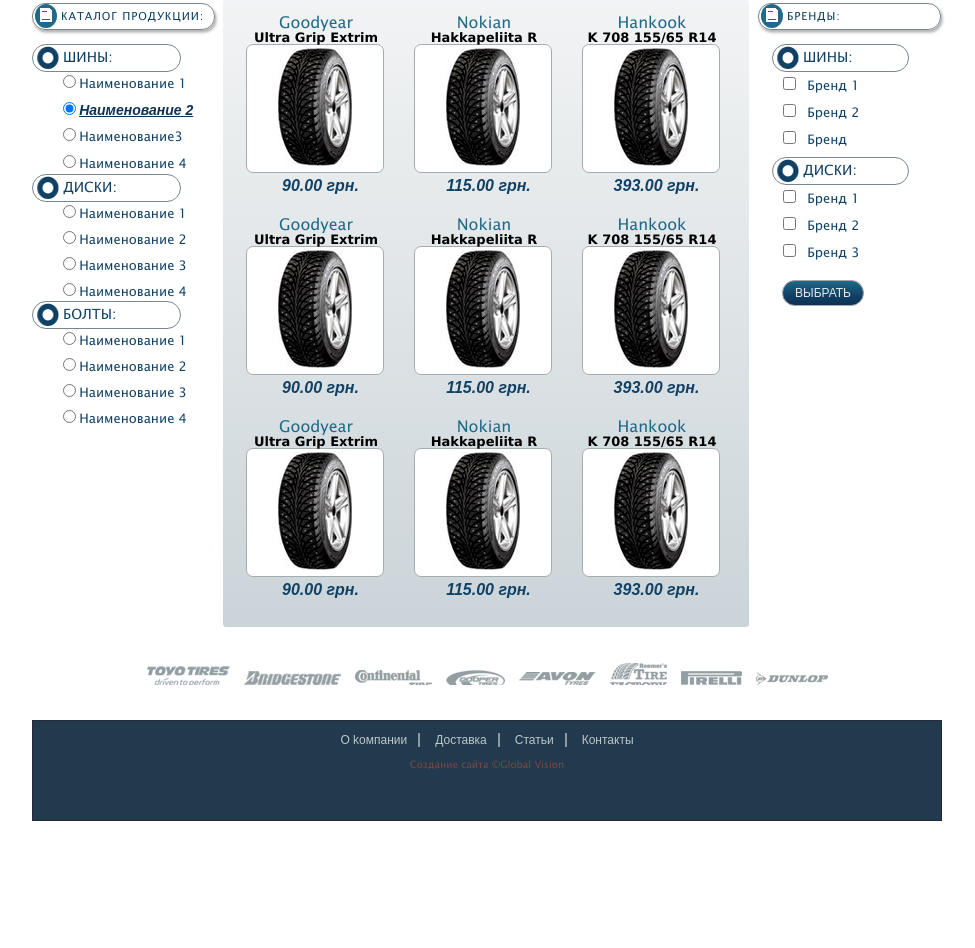
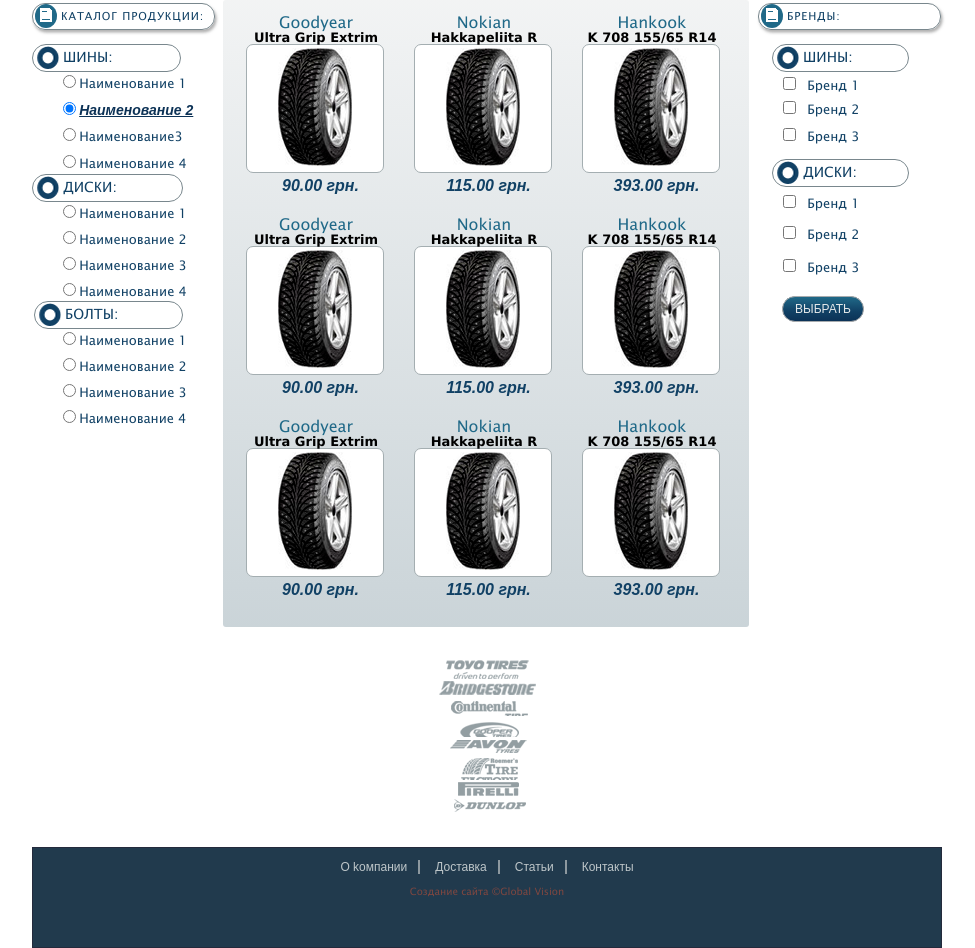
Before and after one commit to alphavita/Modul_6_2_HTML, a plain HTML site: page index.html in a window 1280 px wide. Shown: the part 489-1437 px from the top of the page, without its empty margins (153-1128 px from the left). Before the commit the page ends 1310 px from the top, so only its background shows below. Drawn offline with Linux system fonts and the light colour scheme; files whose address does not match are found by name.

Commit message:
добавлены стили

```diff
--- a/index.html
+++ b/index.html
@@ -323,7 +323,7 @@
 						</li>
 					</ul>
 				</div>
-				<div class="left_catalog_header_litl">
+				<div class="left_catalog_header_litl" style ="width:151px;">
 					<div class="ring">
 
 					</div>
@@ -363,7 +363,7 @@
 						</li>
 					</ul>
 				</div>
-				<div class="left_catalog_header_litl">
+				<div class="left_catalog_header_litl bolt" style="margin-left:2px;">
 				<div class="ring">
 
 				</div>
@@ -397,7 +397,7 @@
 						<li>
 							<label>
 
-								<input type="radio" name="tire" value="name1"> <span>Наименование 4</span>
+								<input type="radio" name="tire" value="name1"> <span style="letter-spacing: -0.03px;">Наименование 4</span>
 
 							</label>
 						</li>
@@ -514,7 +514,7 @@
 			</div>
 			<div class="filter">
 					<ul>
-						<li>
+						<li style="margin-bottom:5px;">
 							<label>
 
 								<input type="checkbox" name="tire" value="name1"> <span>Бренд 1</span>
@@ -531,14 +531,14 @@
 						<li>
 							<label>
 
-								<input type="checkbox" name="tire" value="name1"> <span>Бренд</span>
+								<input type="checkbox" name="tire" value="name1"> <span>Бренд 3</span>
 
 							</label>
 						</li>
 
 					</ul>
 			</div>
-			<div class="right_catalog_header_litl">
+			<div class="right_catalog_header_litl" style="margin-top:5px;">
 				<div class="ring">
 
 				</div>
@@ -547,7 +547,7 @@
 
 			</div>
 			<div class="filter">
-					<ul>
+					<ul class="right_second">
 						<li>
 							<label>
 
@@ -555,7 +555,7 @@
 
 							</label>
 						</li>
-						<li>
+						<li style="padding-top:3px;">
 							<label>
 
 								<input type="checkbox" name="tire[]" value="name2" > <span>Бренд 2</span>
@@ -580,14 +580,41 @@
 
 	</div>
 	<div class="brand_logo">
-	 <a href="#" class="icon_toyo"></a>
-	 <a href="#" class="icon_ridges"></a>
-	 <a href="#" class="icon_contire3"></a>
-	 <a href="#" class="tire_4dr"></a>
-	 <a href="#" class="icon_avon"></a>
-	 <a href="#" class="icon_tirefact"></a>
-	 <a href="#" class="icon_tirelli"></a>
-	 <a href="#" class="icon_dunlop"></a>
+		<div class="brand_logo1">
+			 <a href="#" class="icon_toyo"></a>
+		</div>
+		<div class="brand_logo2">
+			<a href="#" class="icon_ridges"></a>
+		</div>
+		<div class="brand_logo3">
+			<a href="#" class="icon_contire3"style="margin-left:9px;"></a>
+		</div>
+		<div class="brand_logo4">
+			<a href="#" class="tire_4dr" style="margin-left:9px;"></a>
+		</div>
+		<div class="brand_logo5">
+			<a href="#" class="icon_avon" style="margin-left:7px;"></a>
+		</div>
+		<div class="brand_logo6">
+			<a href="#" class="icon_tirefact" style="margin-left:9px;"></a>
+		</div>
+		<div class="brand_logo7">
+			<a href="#" class="icon_tirelli" style="margin-left:8px;"></a>
+		</div>
+		<div class="brand_logo8">
+			<a href="#" class="icon_dunlop" style="margin-left:10px;"></a>
+		</div>
+		<div class="clearfix">
+
+		</div>
+
+
+
+
+
+
+
+
 		<!-- <img src="img/icon_toyo.png">
 		<img src="img/icon_ridges.png">
 		<img src="img/contire3.png">
```
